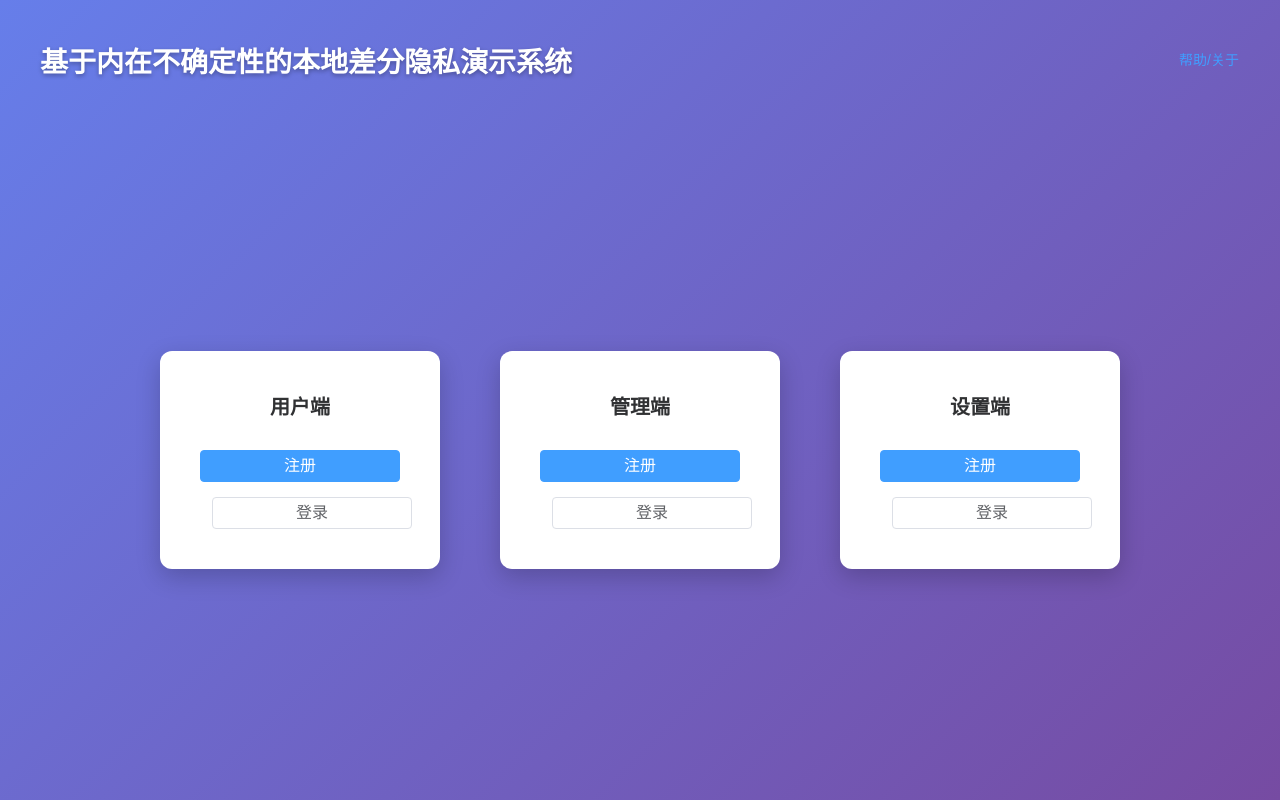
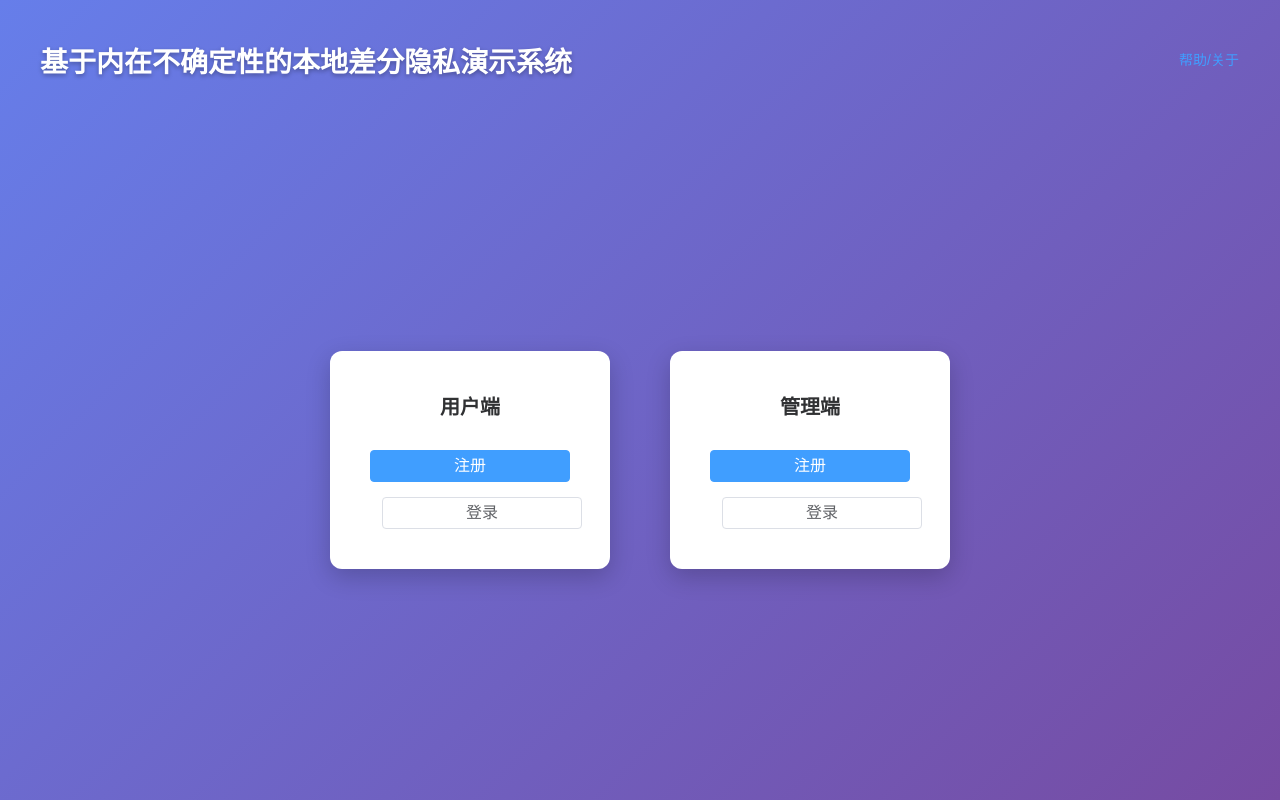
Before and after one commit to Zhou-sq05/trae-team-project, a Vue app in the folder vue-privacy-demo/: page / in a window 1280 px wide. Built offline with nearby package versions, Linux system fonts and the light colour scheme.

Commit message:
reduce an entrance

```diff
--- a/vue-privacy-demo/src/views/Home.vue
+++ b/vue-privacy-demo/src/views/Home.vue
@@ -16,13 +16,6 @@
       </div>
       <div class="jump-box">
         <h2>管理端</h2>
-        <div class="button-group">
-          <el-button type="primary" @click="goToRegister('admin')">注册</el-button>
-          <el-button @click="goToLogin('admin')">登录</el-button>
-        </div>
-      </div>
-      <div class="jump-box">
-        <h2>设置端</h2>
         <div class="button-group">
           <el-button type="primary" @click="goToRegister('setting')">注册</el-button>
           <el-button @click="goToLogin('setting')">登录</el-button>
```
